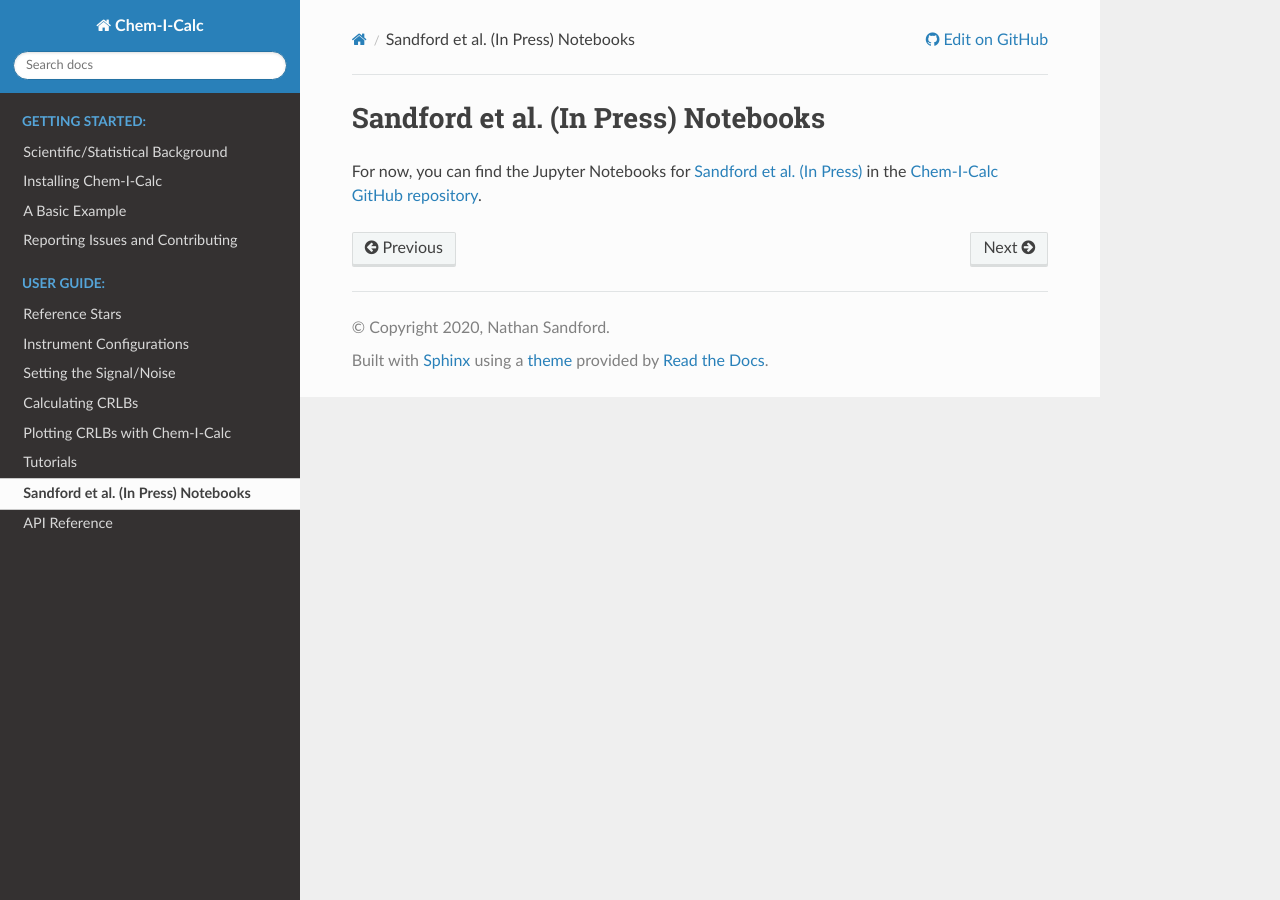
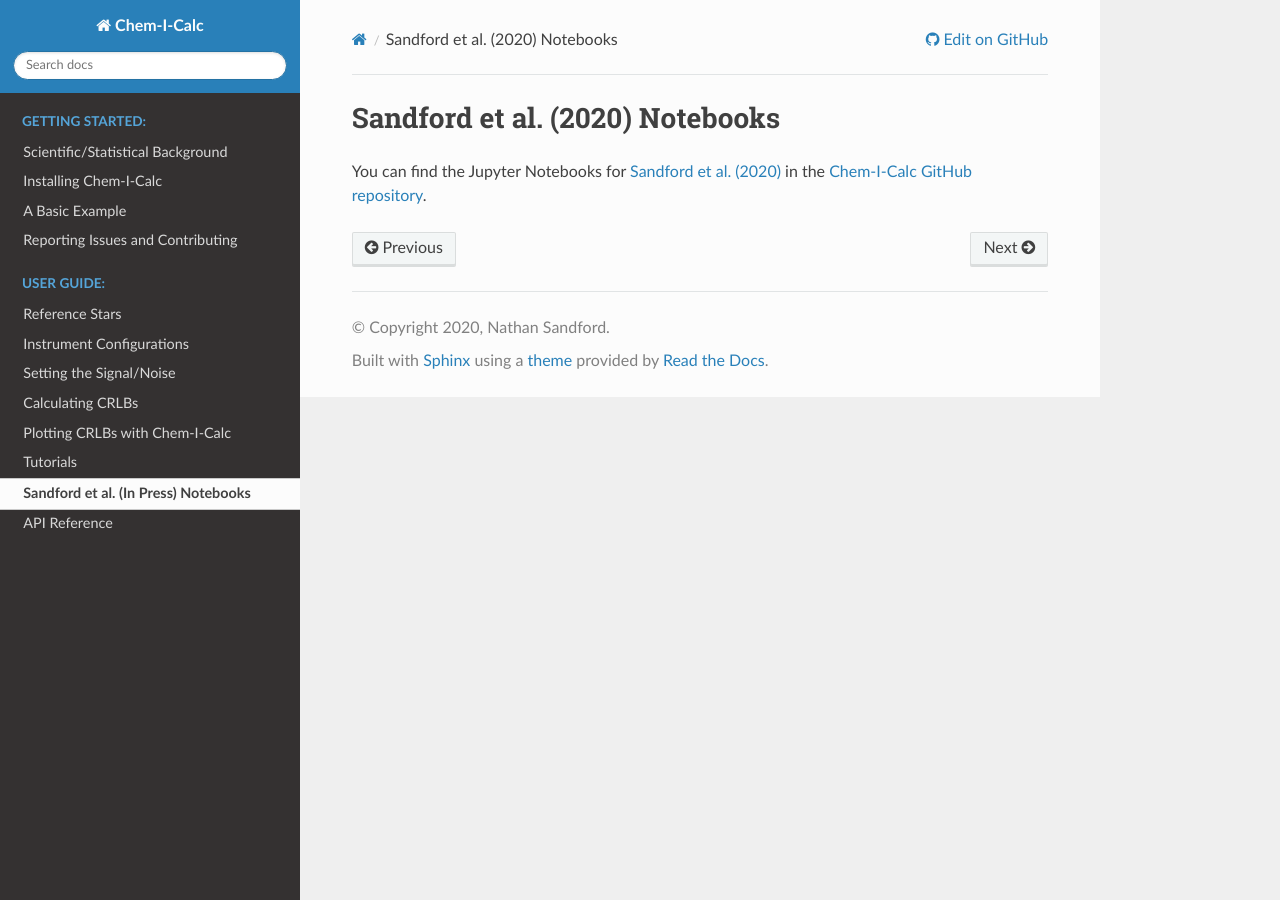
Before and after one commit to NathanSandford/Chem-I-Calc, a Sphinx documentation site: the page built from docs/user/paper.rst, in a window 1280 px wide. Built offline with Sphinx 7.4.7 and the Read the Docs theme 3.1.0, drawn with Linux system fonts in a browser that asks for light colours.

Commit message:
Update citation year for Sandford et al. reference

```diff
--- a/docs/user/paper.rst
+++ b/docs/user/paper.rst
@@ -1,7 +1,7 @@
 .. _paper:
 
-Sandford et al. (In Press) Notebooks
+Sandford et al. (2020) Notebooks
 ====================================
 
-For now, you can find the Jupyter Notebooks for `Sandford et al. (In Press) <https://arxiv.org/abs/2006.08640>`_ in the
+You can find the Jupyter Notebooks for `Sandford et al. (2020) <https://ui.adsabs.harvard.edu/abs/2020ApJS..249...24S/abstract>`_ in the
 `Chem-I-Calc GitHub repository <https://github.com/NathanSandford/Chem-I-Calc/tree/master/notebooks/Sandford_2020>`_.
```
